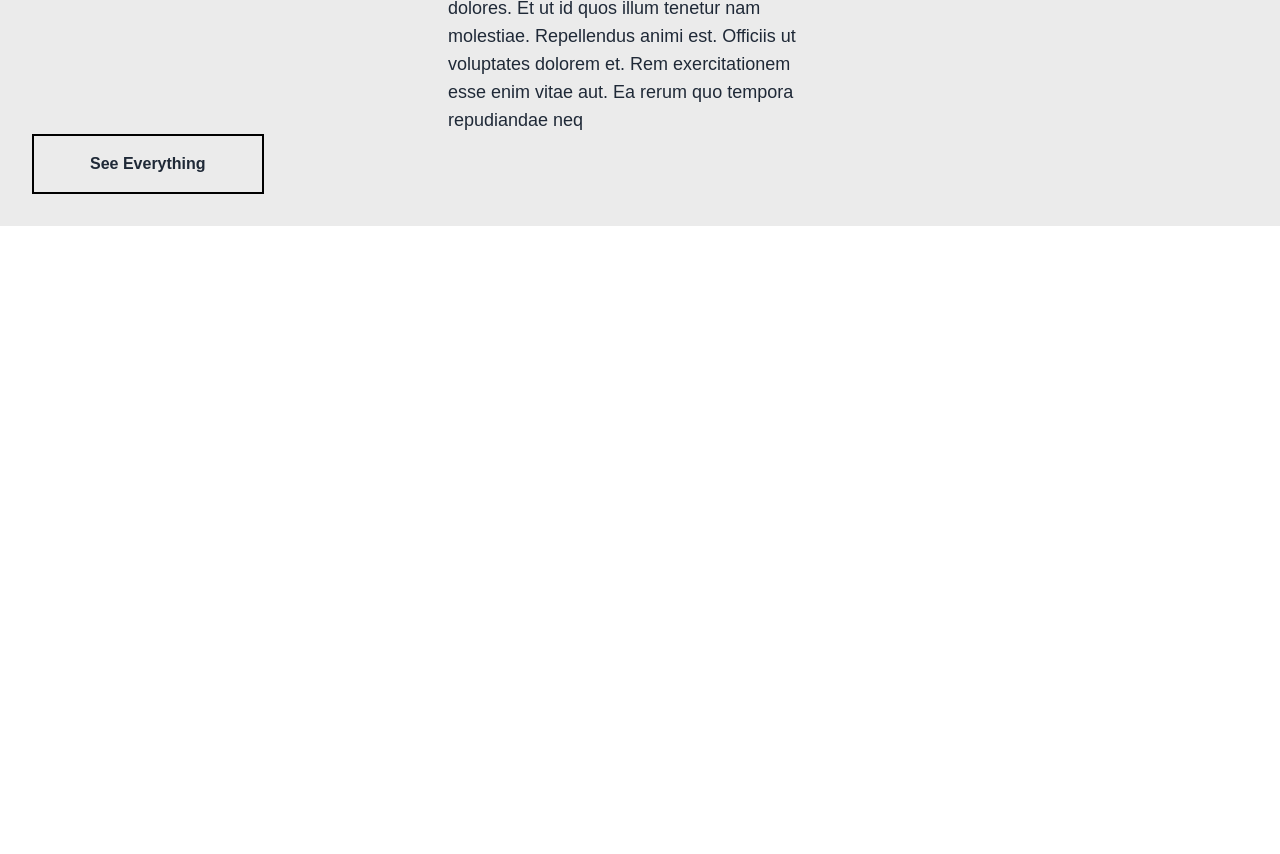
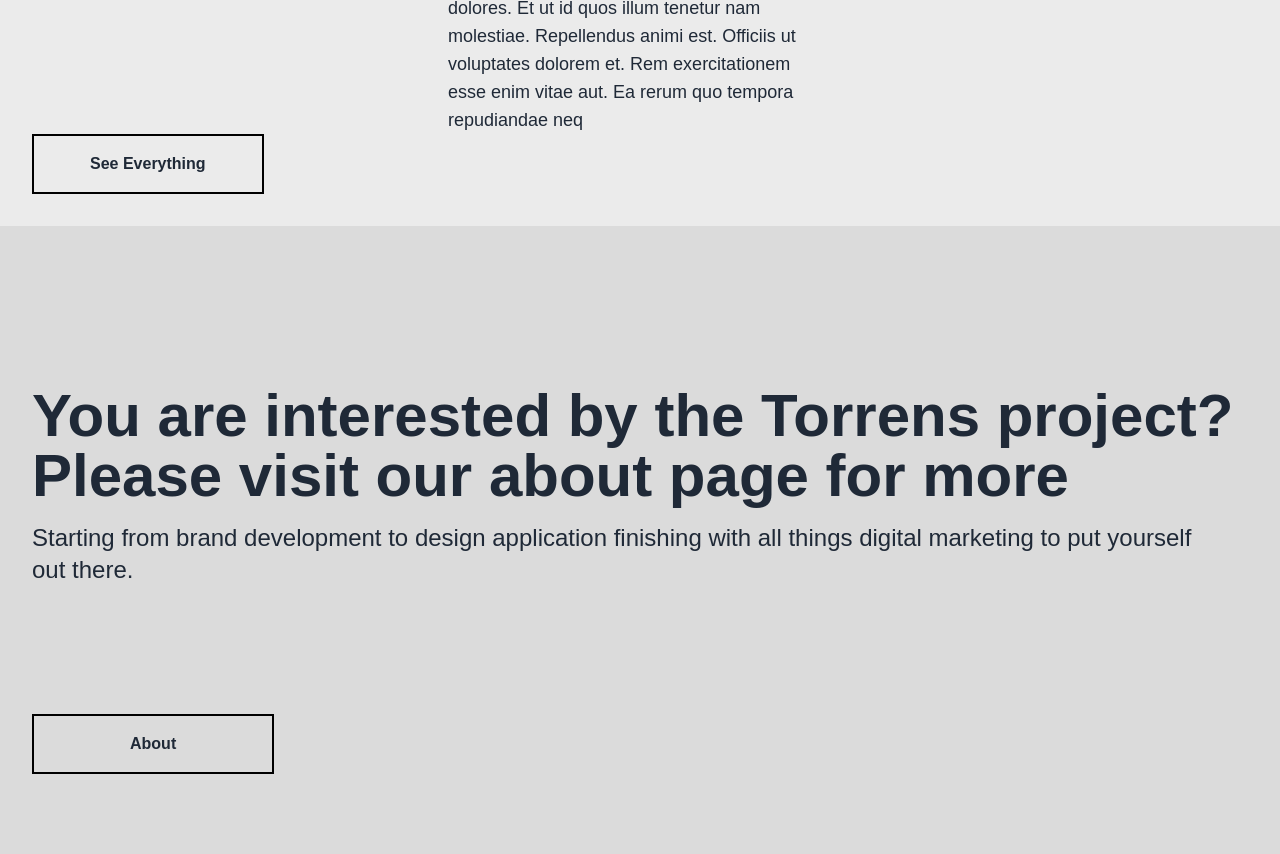
Before and after one commit to seesmof/torrens, a plain HTML site: page index.html in a window 1280 px wide. Shown: the part 6140-6994 px from the top of the page. Before the commit the page ends 6366 px from the top, so only its background shows below. Drawn offline with nearby package versions, Linux system fonts and the light colour scheme; a web font is replaced by a local one.

Commit message:
feat: :sparkles: finish about section

```diff
--- a/index.html
+++ b/index.html
@@ -258,6 +258,26 @@
     </section>
     <!-- /gallery -->
 
+    <!-- about -->
+    <section class="bg-[#dbdbdb] p-8">
+        <div class="pt-32 pb-32">
+            <h2 class="font-bold text-6xl">
+                You are interested by the Torrens project? <br>
+                Please visit our about page for more
+            </h2>
+            <p class="text-2xl pt-4">
+                Starting from brand development to design application finishing with all things digital marketing to put
+                yourself <br> out there.
+            </p>
+        </div>
+
+        <a href="#">
+            <button
+                class="border-2 border-black font-bold px-24 py-4 mb-12 duration-500 hover:bg-black hover:text-white">About</button>
+        </a>
+    </section>
+    <!-- /about -->
+
     <!-- scripts -->
     <script src="https://kit.fontawesome.com/dfc53f140e.js" crossorigin="anonymous"></script>
     <script src="https://cdn.tailwindcss.com"></script>
```
